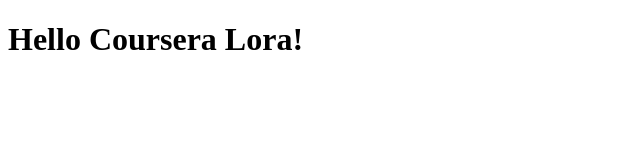
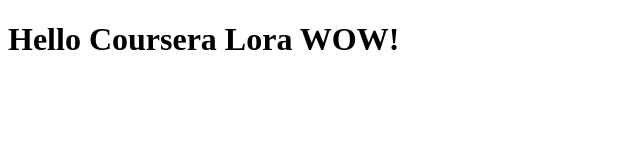
Before and after one commit to lilu-box/coursera-test, a plain HTML site: page index.html in a window 1280 px wide. Shown: the whole page, without its empty margins (0-640 px from the left). Drawn offline with Linux system fonts and the light colour scheme.

Commit message:
New version

```diff
--- a/index.html
+++ b/index.html
@@ -5,6 +5,6 @@
   <title>Hello Coursera</title>
 </head>
 <body>
-  <h1>Hello Coursera Lora!</h1>
+  <h1>Hello Coursera Lora WOW!</h1>
 </body>
 </html>
```
